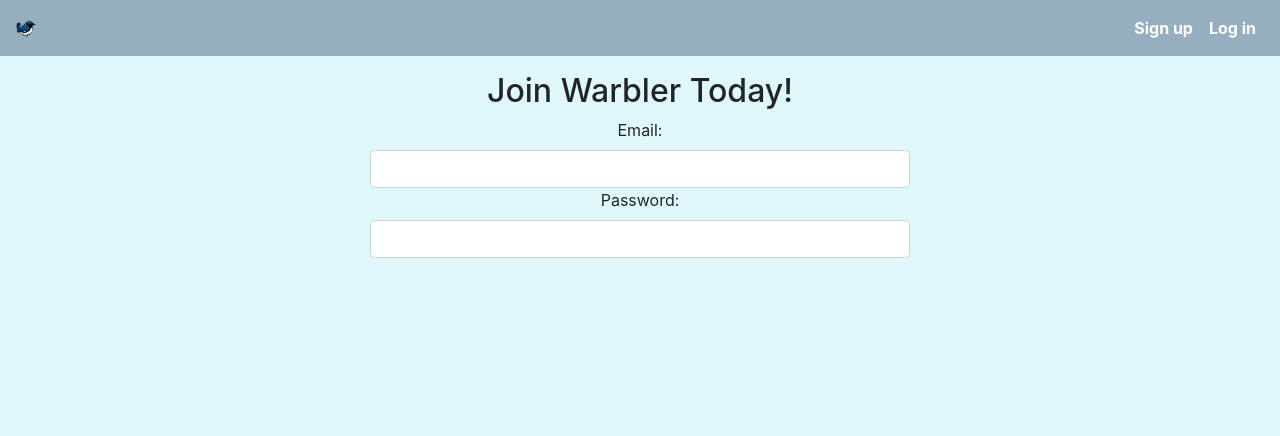
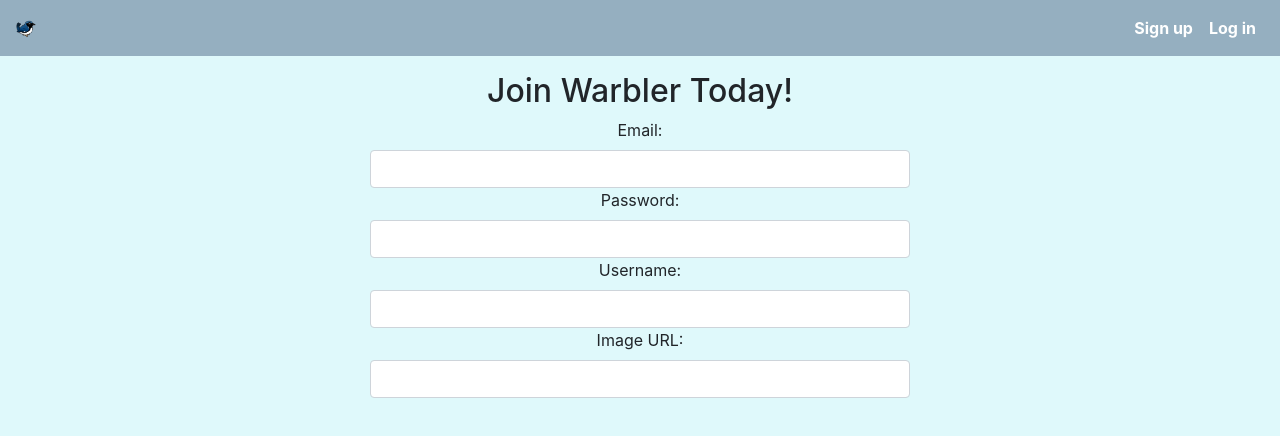
Before and after one commit to cwithac/twitter_clone_FE, a React (Create React App) app: page /signup in a window 1280 px wide. Shown: the top 436 px of the page. Built offline with nearby package versions, Linux system fonts and the light colour scheme.

Commit message:
376 - Auth Form Part 2, Login/Sign Up Forms

```diff
--- a/src/components/AuthForm.js
+++ b/src/components/AuthForm.js
@@ -10,9 +10,16 @@ export default class AuthForm extends Component {
       profileImageUrl: ""
     };
   }
+
+  handleChange = (e) => {
+    this.setState({
+      [e.target.name]: e.target.value
+    })
+  }
+
   render() {
     const {email, username, password, profileImageUrl} = this.state;
-    const {heading, buttonText} = this.props;
+    const {heading, buttonText, signUp} = this.props;
     return(
       <div>
         <div className="row justify-content-md-center text-center">
@@ -23,6 +30,14 @@ export default class AuthForm extends Component {
               <input className="form-control" id="email" name="email" onChange={this.handleChange} value={email} type="text"/>
               <label htmlFor="password">Password:</label>
               <input className="form-control" id="password" name="password" onChange={this.handleChange} type="password"/>
+              {signUp && (
+                <div>
+                <label htmlFor="username">Username:</label>
+                <input className="form-control" id="username" name="username" onChange={this.handleChange} value={username} type="text"/>
+                <label htmlFor="image-url">Image URL:</label>
+                <input className="form-control" id="image-url" name="profileImageUrl" onChange={this.handleChange} value={profileImageUrl} type="text"/>
+                </div>
+              )}
             </form>
           </div>
         </div>
--- a/src/containers/Main.js
+++ b/src/containers/Main.js
@@ -16,7 +16,7 @@ const Main = props => {
         }}/>
         <Route exact path="/signup" render={props => {
           return(
-            <AuthForm buttonText="Sign me up!" heading="Join Warbler Today!" {...props} />
+            <AuthForm signUp buttonText="Sign me up!" heading="Join Warbler Today!" {...props} />
           )
         }}/>
       </Switch>
```
